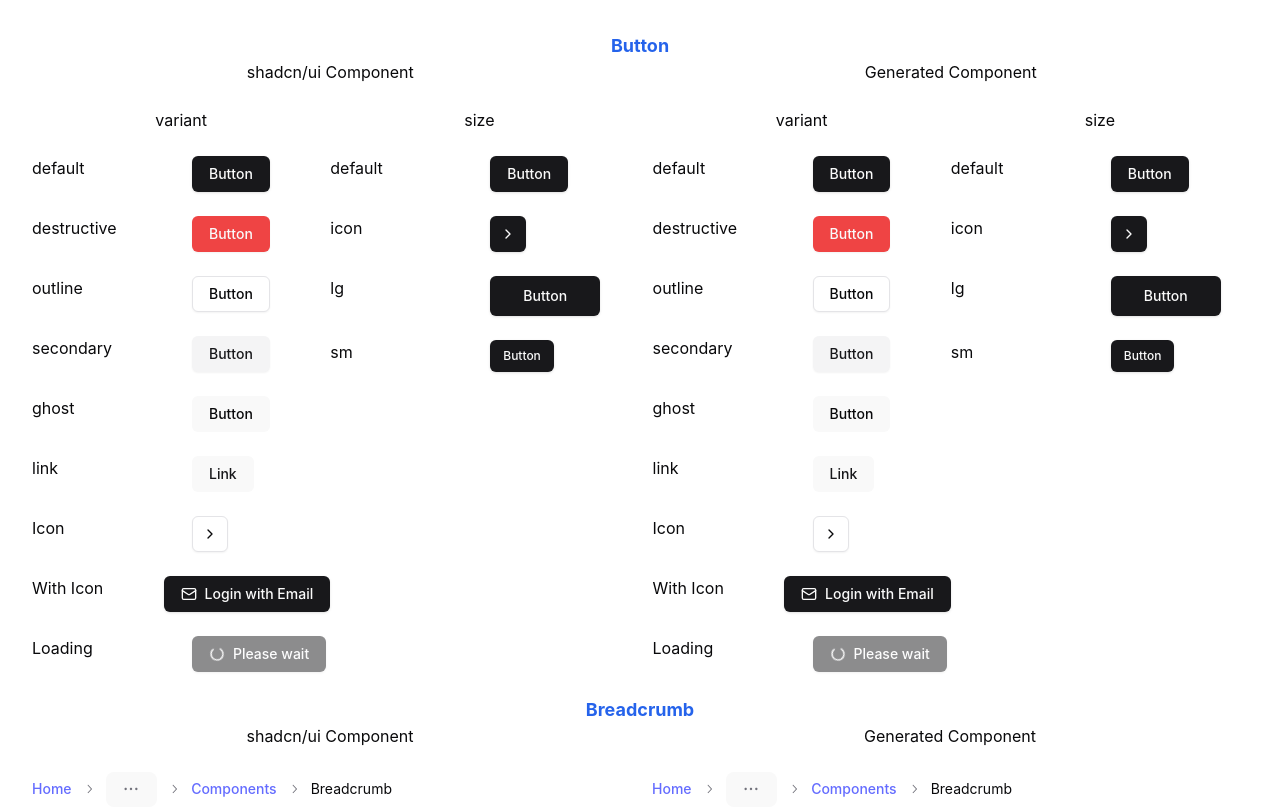
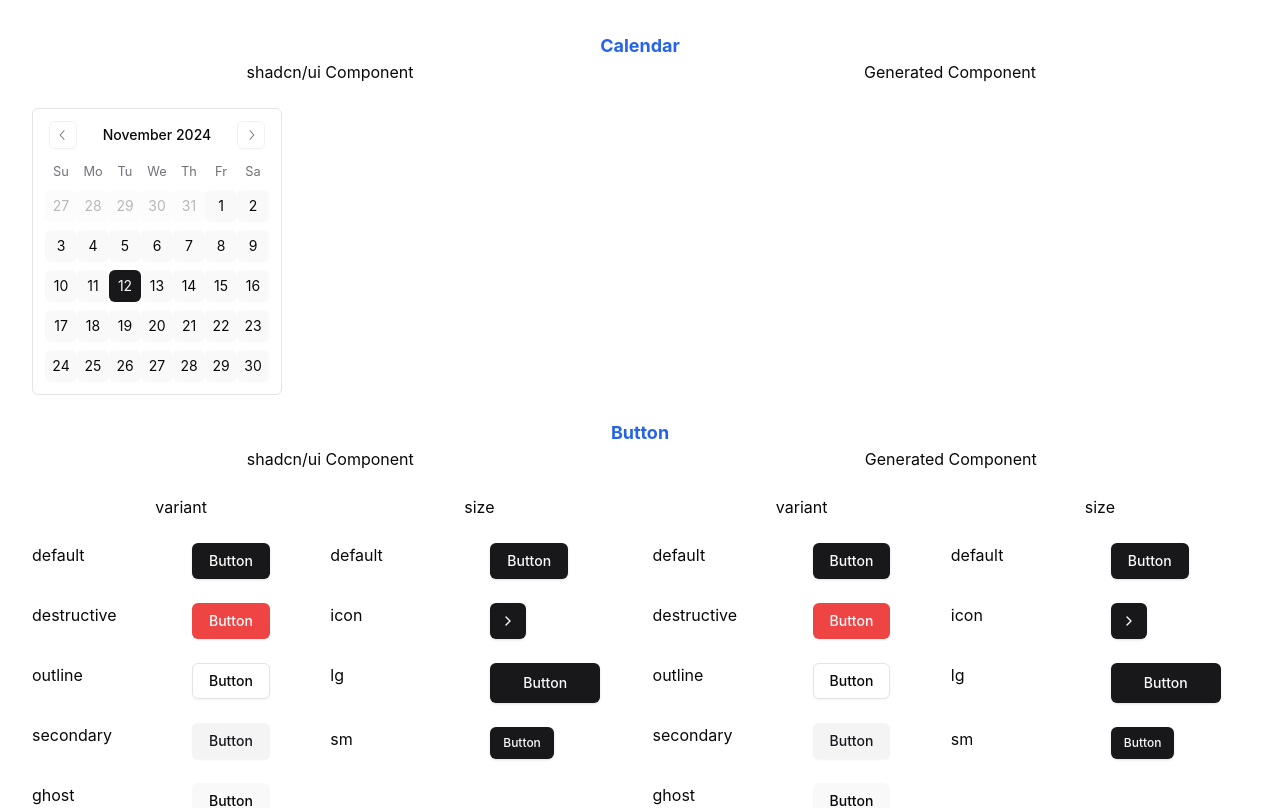
Before and after one commit to mdharanizakapps/react-base-source-code, a React (Vite) app: page / in a window 1280 px wide. Shown: the top 808 px of the page. Built offline with nearby package versions, Linux system fonts and the light colour scheme.

Commit message:
Added Calender Component

```diff
--- a/src/App.tsx
+++ b/src/App.tsx
@@ -8,6 +8,7 @@ import { AvatarComponent } from './components/ui_library_components/AvatarCompon
 import { BadgeComponent } from './components/ui_library_components/BadgeComponent';
 import { BreadcrumbComponent } from './components/ui_library_components/BreadcrumbComponent';
 import { ButtonComponent } from './components/ui_library_components/ButtonComponent';
+import { CalendarComponent } from './components/ui_library_components/CalendarComponent';
 
 function App() {
 
@@ -80,6 +81,15 @@ function App() {
         </div>
       </div>
 
+      <div>
+        <div className='text-center text-lg font-bold text-blue-600'>
+          Calendar
+        </div>
+        <div>
+          <CalendarComponent />
+        </div>
+      </div>
+
 
 
 
--- /dev/null
+++ b/src/components/ui_library_components/CalendarComponent.tsx
@@ -0,0 +1,51 @@
+
+
+
+import React from "react"
+
+import { Calendar } from "../ui/calendar"
+
+export const CalendarComponent = () => {
+    const [date, setDate] = React.useState<Date | undefined>(new Date())
+
+    return (
+        <div className="flex gap-6 w-full">
+
+            <div className="flex flex-col gap-6 w-1/2">
+                <div className="text-center">
+                    shadcn/ui Component
+                </div>
+                <div className="flex w-full">
+                    <Calendar
+                        mode="single"
+                        selected={date}
+                        onSelect={setDate}
+                        className="rounded-md border"
+                    />
+                </div>
+
+            </div>
+
+
+
+
+
+
+
+
+
+
+
+
+
+            <div className="flex flex-col gap-6 w-1/2">
+                <div className="text-center">
+                    Generated Component
+                </div>
+                <div className="flex w-full">
+
+                </div>
+            </div>
+        </div>
+    )
+}
--- /dev/null
+++ b/src/components/ui_library_components/CalenderComponent.tsx
@@ -0,0 +1,51 @@
+
+
+
+import React from "react"
+
+import { Calendar } from "../ui/calendar"
+
+export const CalendarComponent = () => {
+    const [date, setDate] = React.useState<Date | undefined>(new Date())
+
+    return (
+        <div className="flex gap-6 w-full">
+
+            <div className="flex flex-col gap-6 w-1/2">
+                <div className="text-center">
+                    shadcn/ui Component
+                </div>
+                <div className="flex w-full">
+                    <Calendar
+                        mode="single"
+                        selected={date}
+                        onSelect={setDate}
+                        className="rounded-md border"
+                    />
+                </div>
+
+            </div>
+
+
+
+
+
+
+
+
+
+
+
+
+
+            <div className="flex flex-col gap-6 w-1/2">
+                <div className="text-center">
+                    Generated Component
+                </div>
+                <div className="flex w-full">
+
+                </div>
+            </div>
+        </div>
+    )
+}
```
